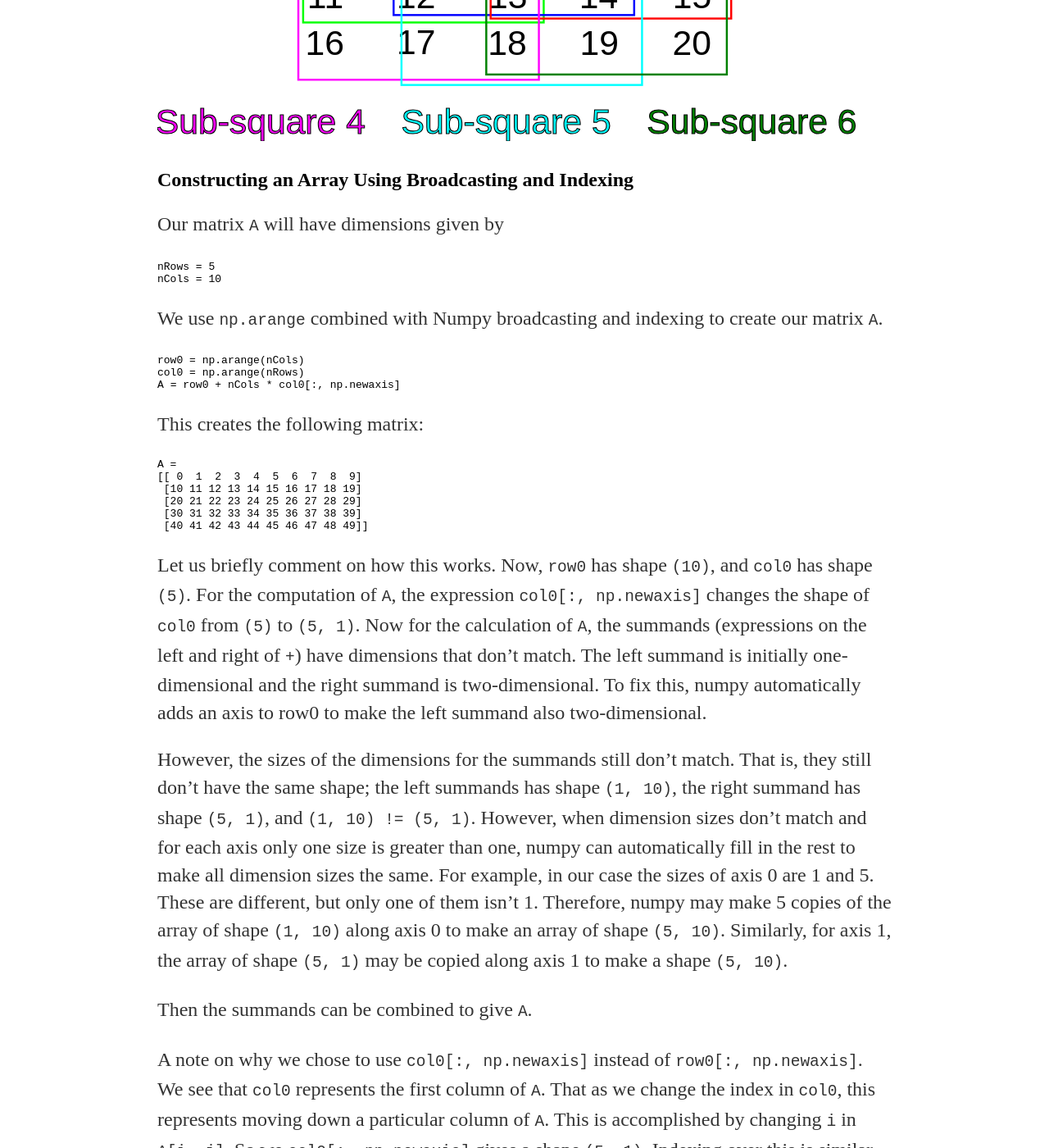
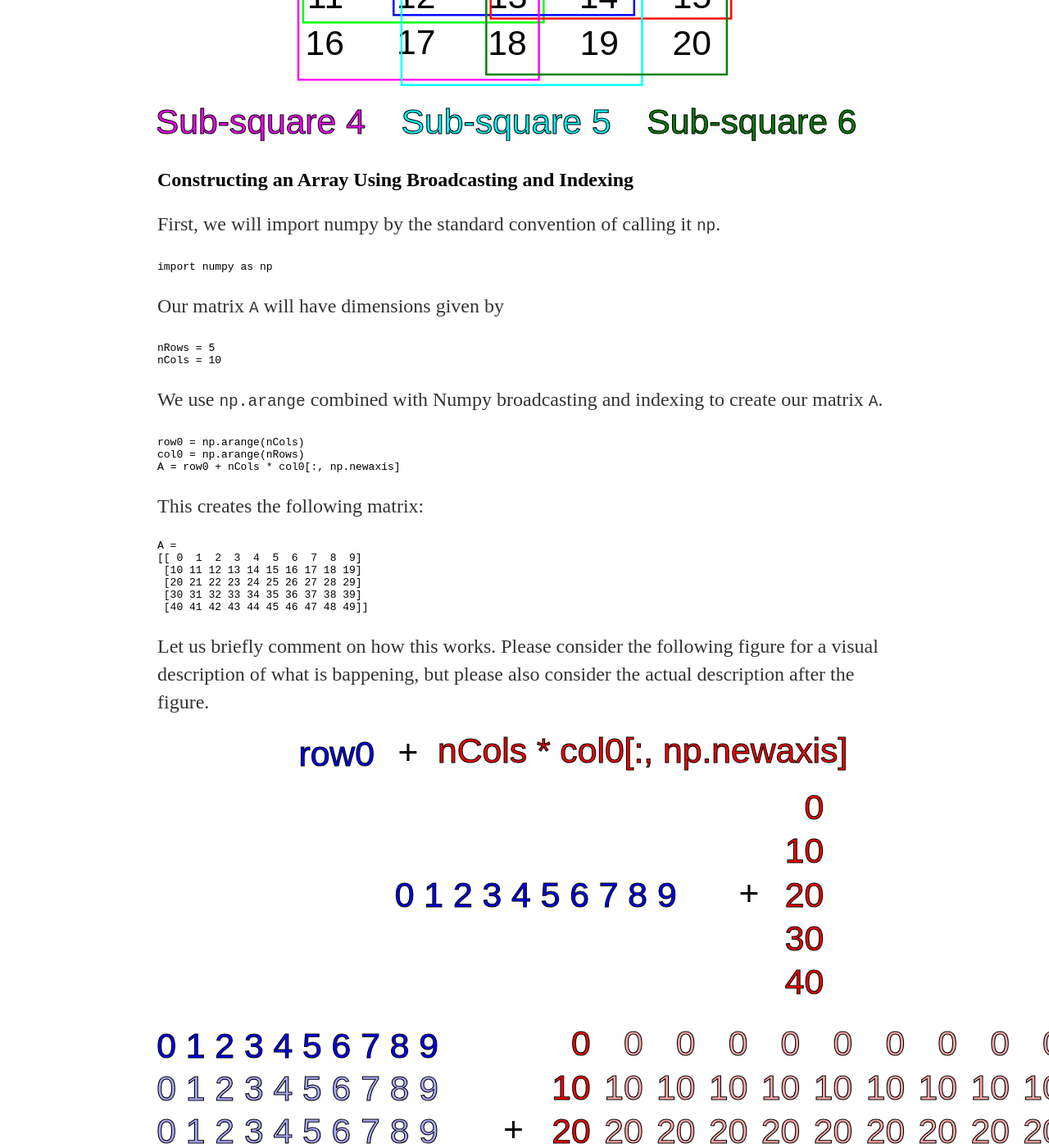
Before and after one commit to MatthewMcGonagle/MatthewMcGonagle.github.io, a Jekyll site: the page built from _posts/2017-10-13-SelectingSubsquaresWithNumpyIndexing.md, in a window 1280 px wide and 1400 px high, scrolled down 738 px. Shown: the whole window at 82% size. Built offline with Jekyll 4.4.1, drawn with Linux system fonts in a browser that asks for light colours.

Commit message:
Added picture explaining how the array A is constructed. Also added import statement for numpy as np.

````diff
--- a/_posts/2017-10-13-SelectingSubsquaresWithNumpyIndexing.md
+++ b/_posts/2017-10-13-SelectingSubsquaresWithNumpyIndexing.md
@@ -10,6 +10,11 @@ We will be looking at using advanced indexing in Numpy to select all possible su
 ![Examples of Sub-squares of a Matrix]( {{ site . url }}/assets/2017-10-13-SubsquarePic.svg)
 
 ## Constructing an Array Using Broadcasting and Indexing
+
+First, we will import numpy by the standard convention of calling it `np`.
+``` python
+import numpy as np
+```
 
 Our matrix `A` will have dimensions given by
 ``` python
@@ -33,7 +38,11 @@ A =
  [40 41 42 43 44 45 46 47 48 49]]
 ```
 
-Let us briefly comment on how this works. Now, `row0` has shape `(10)`, and `col0` has shape `(5)`. For the computation of `A`, the expression `col0[:, np.newaxis]` changes the shape of `col0` from `(5)` to `(5, 1)`. Now for the calculation of `A`, the summands (expressions on the left and right of `+`) have dimensions that don't match. The left summand is initially one-dimensional and the right summand is two-dimensional. To fix this, numpy automatically adds an axis to row0 to make the left summand also two-dimensional.
+Let us briefly comment on how this works. Please consider the following figure for a visual description of what is bappening, but please also consider the actual description after the figure.
+
+![Visualization of the construction of the matrix A]({{ site . url }}/assets/2017-10-13-ArrayConstruction.svg)
+
+Now, `row0` has shape `(10)`, and `col0` has shape `(5)`. For the computation of `A`, the expression `col0[:, np.newaxis]` changes the shape of `col0` from `(5)` to `(5, 1)`. Now for the calculation of `A`, the summands (expressions on the left and right of `+`) have dimensions that don't match. The left summand is initially one-dimensional and the right summand is two-dimensional. To fix this, numpy automatically adds an axis to row0 to make the left summand also two-dimensional.
 
 However, the sizes of the dimensions for the summands still don't match. That is, they still don't have the same shape; the left summands has shape `(1, 10)`, the right summand has shape `(5, 1)`, and `(1, 10) != (5, 1)`. However, when dimension sizes don't match and for each axis only one size is greater than one, numpy can automatically fill in the rest to make all dimension sizes the same. For example, in our case the sizes of axis 0 are 1 and 5. These are different, but only one of them isn't 1. Therefore, numpy may make 5 copies of the array of shape `(1, 10)` along axis 0 to make an array of shape `(5, 10)`. Similarly, for axis 1, the array of shape `(5, 1)` may be copied along axis 1 to make a shape `(5, 10)`.
 
````
Also changed, not shown: assets/2017-10-13-ArrayConstruction.svg (added).
